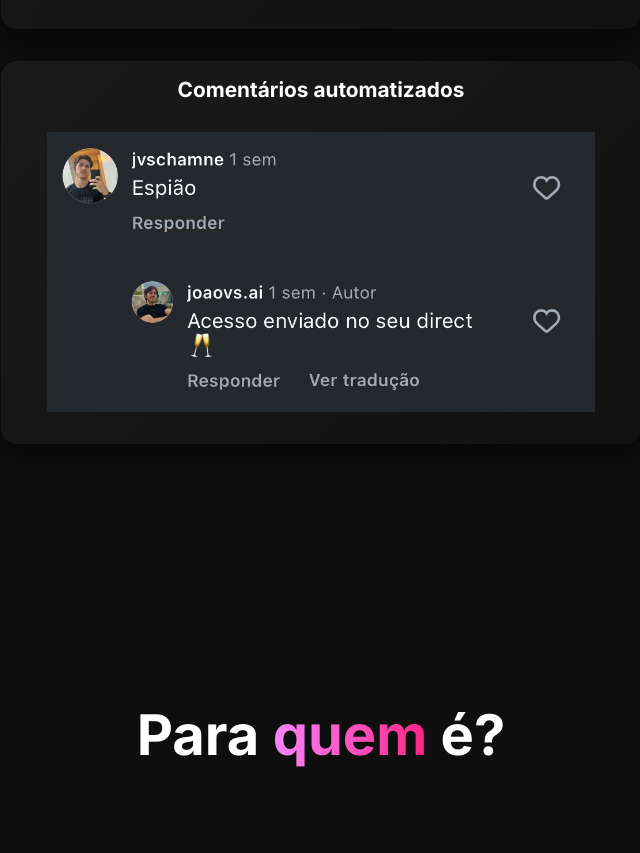
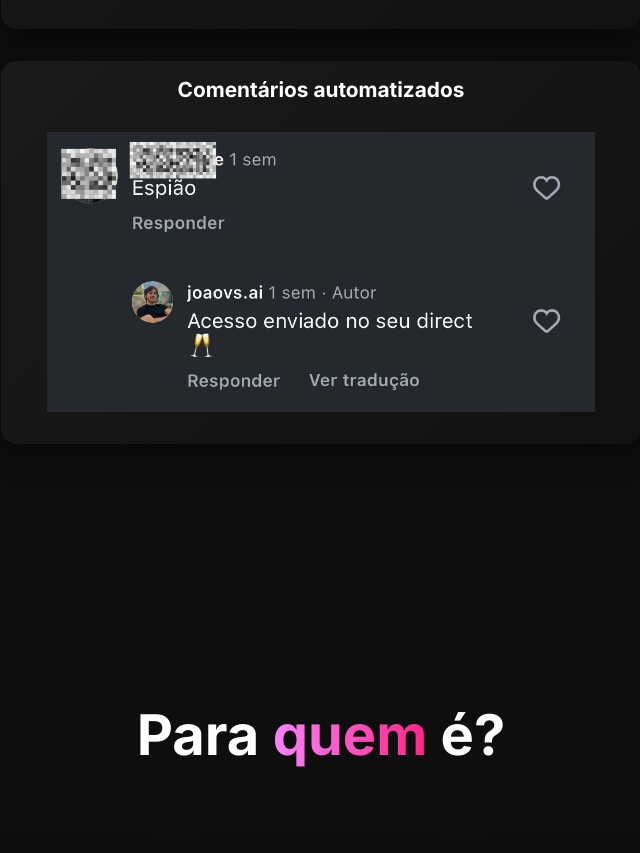
Before and after one commit to misterprodutivo/instabot, a plain HTML site: page index.html in a window 1280 px wide. Shown: the part 4042-4895 px from the top of the page, without its empty margins (319-959 px from the left). Drawn offline with Linux system fonts and the light colour scheme.

Commit message:
Add files via upload

```diff
--- a/index.html
+++ b/index.html
@@ -115,7 +115,7 @@
             </div>
             <div class=" card">
                 <h3>Comentários automatizados</h3>
-                <img src="prints/comentario.jpeg" alt="">
+                <img src="prints/comentario.png" alt="">
             </div>
         </div>
     </section>
```
Also changed, not shown: prints/comentario.png (added).
